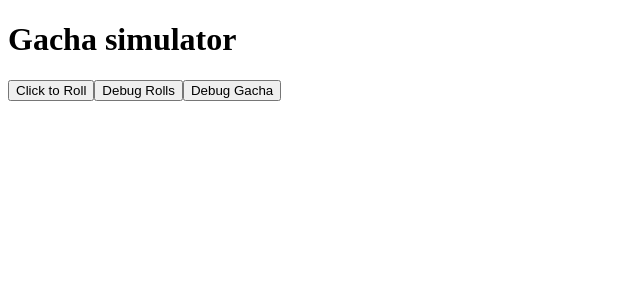
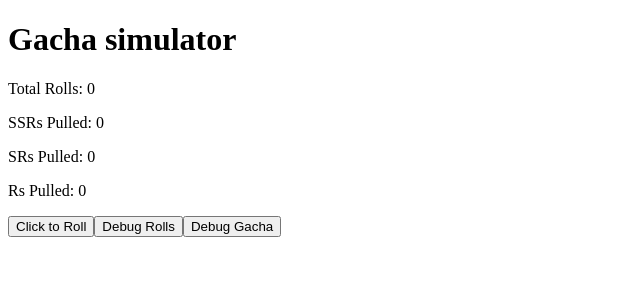
Before and after one commit to RvnVentra/Gacha-Simulator, a React (Create React App) app: page / in a window 1280 px wide. Shown: the top 300 px of the page, without its empty margins (0-640 px from the left). Built offline with nearby package versions, Linux system fonts and the light colour scheme.

Commit message:
Added QoL's to display Total Rolls, Total Categorized Rolls, + reworked debugging

```diff
--- a/src/App.js
+++ b/src/App.js
@@ -4,6 +4,7 @@ const GACHA_POOL_SIZE = 100;
 const GACHA_POOL = [];
 const SSR_RATE = 4;
 const SR_RATE = 36;
+const DEBUG_ROLLS = 100;
 
 function PopulateGachaPool() {
     //Populate the total size of rolls/pulls
@@ -16,8 +17,16 @@ PopulateGachaPool();
 
 function App() {
   const [roll, setRoll] = useState(null);
+  const [totalRolls, setTotalRolls] = useState(0);
+  const [totalCategorizedRolls, setTotalCategorizedRolls] = useState({
+    totalSSR: 0,
+    totalSR: 0,
+    totalR: 0,
+  });
+  const [outcome, setOutcome] = useState(null);
+
+  //Fill an array with the four numbers representing SSR pulls
   const [ssrPool, setSSRPool] = useState([]);
-  const [outcome, setOutcome] = useState(null);
 
   const numberGenerator = function(poolSize) {
     let n = Math.ceil(Math.random() * poolSize);
@@ -60,30 +69,50 @@ function App() {
     const _srPool = isRollSR(GACHA_POOL);
 
     setRoll(r);
+    setTotalRolls(totalRolls + 1);
+
     if(_ssrPool.includes(r)) {
       alert("You've rolled an SSR!");
+      setTotalCategorizedRolls({
+        ...totalCategorizedRolls,
+        totalSSR: totalCategorizedRolls.totalSSR + 1,
+      });
       setOutcome("You've rolled a SSR!");
     } else if (_srPool.includes(r)) {
+      setTotalCategorizedRolls({
+        ...totalCategorizedRolls,
+        totalSR: totalCategorizedRolls.totalSR + 1,
+      });
       setOutcome("You've rolled a SR!");
     } else {
+      setTotalCategorizedRolls({
+        ...totalCategorizedRolls,
+        totalR: totalCategorizedRolls.totalR + 1,
+      });
       setOutcome("You've rolled a R!");
     };
   };
 
   const debugRolls = () => {
-    for(let i = 0; i < 200; i++) {
+    for(let i = 0; i < DEBUG_ROLLS; i++) {
       const debugSSR = isRollSSR(GACHA_POOL);
       const _debugSSR = [...new Set(debugSSR)];
+      const debugSR = isRollSR(GACHA_POOL);
+      const _debugSR = [...new Set(debugSR)];
 
-      if(_debugSSR.length !== 4) {
-        console.log("bug");
+      if(_debugSSR.length !== SSR_RATE) {
+        console.log("SSR pool is incorrect");
+        break;
+      };
+      if(_debugSR.length !== SR_RATE) {
+        console.log("SR pool is incorrect");
         break;
       };
     };
   };
 
   const debugGacha = function() {
-    for(let i = 0; i < 100; i++) {
+    for(let i = 0; i < DEBUG_ROLLS; i++) {
       const r = numberGenerator(GACHA_POOL_SIZE);
       const _ssrPool = isRollSSR(GACHA_POOL);
       const _srPool = isRollSR(GACHA_POOL);
@@ -100,12 +129,26 @@ function App() {
     };
   };
 
+  const displayOutcome = outcome && (
+    <p>{outcome}</p>
+  );
+
+  const displayTotalCategorizedRolls = (
+    <div>
+      <p>SSRs Pulled: {totalCategorizedRolls.totalSSR}</p>
+      <p>SRs Pulled: {totalCategorizedRolls.totalSR}</p>
+      <p>Rs Pulled: {totalCategorizedRolls.totalR}</p>
+    </div>
+  );
+
   return (
     <>
       <h1>Gacha simulator</h1>
       <div>
         {roll}
-        {outcome}
+        <p>Total Rolls: {totalRolls}</p>
+        {displayTotalCategorizedRolls}
+        {displayOutcome}
       </div>
       <button onClick={rollGachaHandler}>Click to Roll</button>
       <button onClick={debugRolls}>Debug Rolls</button>
```
